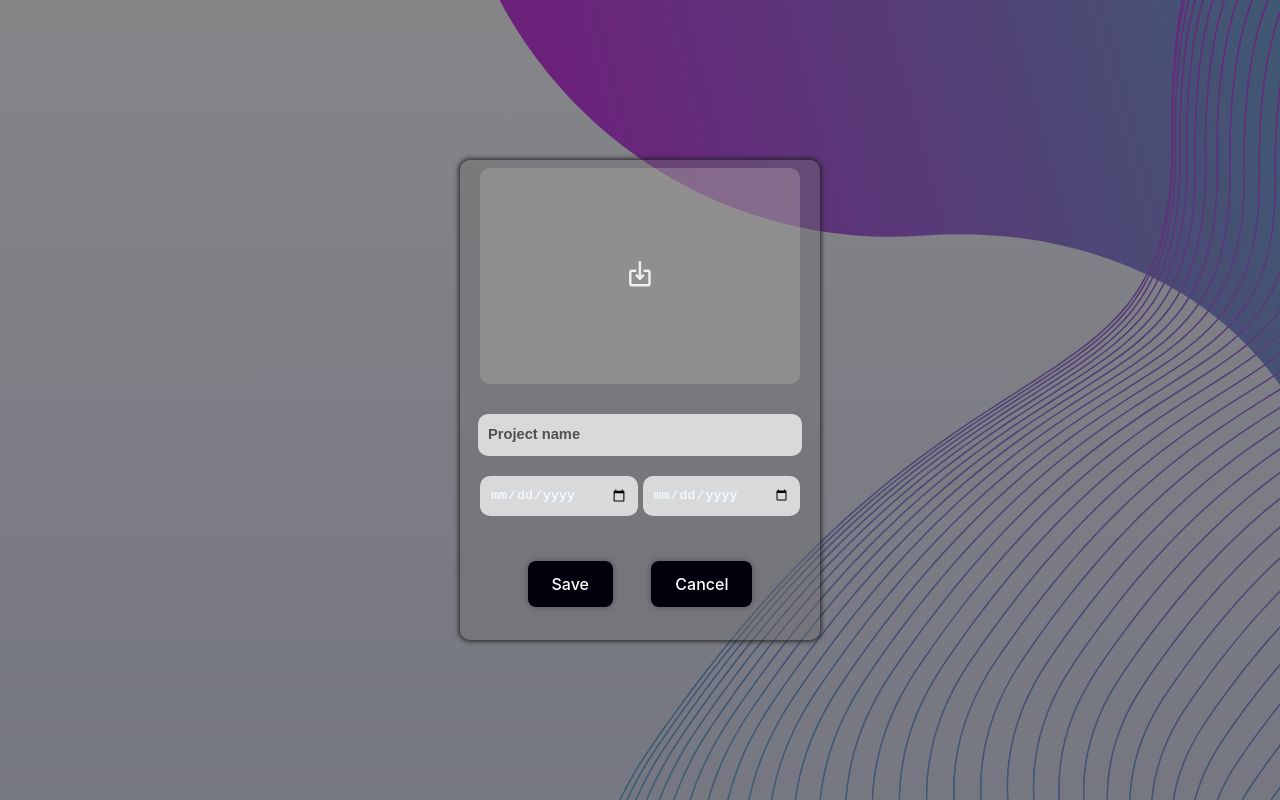
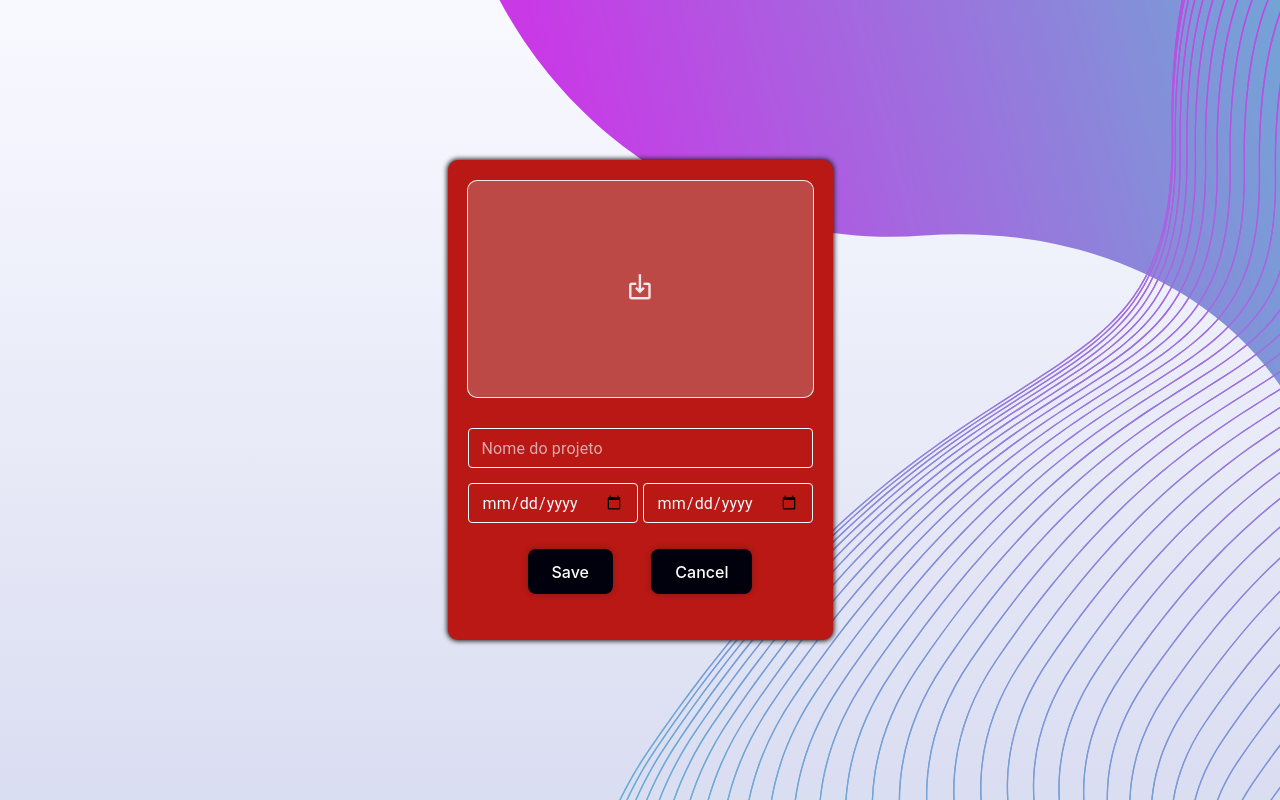
Before and after one commit to StanleyFerreiraC/Gerenciador, a React (Vite) app: page /home in a window 1280 px wide. Both pictures are taken after a click on the element 640 px from the left and 460 px from the top of the page. Built offline with nearby package versions, Linux system fonts and the light colour scheme.

Commit message:
dev material ui

```diff
--- a/index.html
+++ b/index.html
@@ -16,7 +16,7 @@
       href="https://fonts.googleapis.com/css2?family=Material+Symbols+Outlined:opsz,wght,FILL,GRAD@24,400,0,0"
     />
     <meta name="viewport" content="width=device-width, initial-scale=1.0" />
-    <title>Vite + React</title>
+    <title>Projeto</title>
   </head>
   <body>
     <div id="root"></div>
--- a/src/App.jsx
+++ b/src/App.jsx
@@ -1,4 +1,3 @@
-import { useState } from "react";
 import { Outlet } from "react-router-dom";
 import "./App.css";
 
--- a/src/Components/Card.jsx
+++ b/src/Components/Card.jsx
@@ -1,20 +1,22 @@
 import React from "react";
+import "../App.css";
 
 const Card = () => {
   return (
     <div
+    className="cards"
       style={{
         height: "100%",
-        minWidth: "180%",
+        minWidth: "25%",
         borderRadius: "20px",
-        backgroundColor: "#adadade8",
+        backgroundColor: "#b91814",
         display: "flex",
         alignItems: "center",
       }}
     >
       <div
         style={{
-          minWidth: "85%",
+          minWidth: "80%",
         }}
       >
         <p
--- a/src/Components/CreateCard.jsx
+++ b/src/Components/CreateCard.jsx
@@ -1,12 +1,17 @@
 import React from "react";
 
-const CreateCard = ({toggleVisibility}) => {
+import Box from "@mui/material/Box";
+import TextField from "@mui/material/TextField";
+import { styled } from "@mui/material/styles";
+import Container from "@mui/material/Container";
+import Button from "@mui/material/Button";
+
+const CreateCard = ({ toggleVisibility }) => {
   return (
-    <div
+    <Box
       style={{
         height: "100%",
         width: "100%",
-        backgroundColor: "#0707077a",
         position: "absolute",
         display: "flex",
         alignItems: "center",
@@ -17,13 +22,13 @@ const CreateCard = ({toggleVisibility}) => {
       }}
     >
       {/* Campo do formulario */}
-      <div
-        style={{
+      <Box
+        sx={{
           height: "60%",
           minWidth: "25%",
           padding: "0px 20px",
           borderRadius: "10px",
-          backgroundColor: "rgba(111, 111, 111, 0.4)",
+          backgroundColor: "#b91814",
           display: "flex",
           alignItems: "center",
           justifyContent: "center",
@@ -32,8 +37,8 @@ const CreateCard = ({toggleVisibility}) => {
         }}
       >
         {/* Drop de imagem */}
-        <div
-          style={{
+        <Box
+          sx={{
             height: "45%",
             width: "100%",
             backgroundColor: "#c5bdbd4d",
@@ -41,6 +46,7 @@ const CreateCard = ({toggleVisibility}) => {
             display: "flex",
             justifyContent: "center",
             alignItems: "center",
+            border: "solid 1px",
           }}
         >
           <span
@@ -51,56 +57,60 @@ const CreateCard = ({toggleVisibility}) => {
           >
             place_item
           </span>
-        </div>
+        </Box>
         {/*Inputs*/}
 
-        <input
-          style={{
+        <TextField
+          variant="outlined"
+          name="projectname"
+          size="small"
+          type="text"
+          label="Nome do projeto"
+          sx={{
             marginTop: "30px",
-            width: "95%",
+            width: "100%",
             borderRadius: "10px",
           }}
-          name="projectname"
-          type="text"
-          placeholder="Project name"
         />
-        <div
-          style={{
+
+        <Box
+          sx={{
             width: "100%",
             display: "flex",
             justifyContent: "center",
             alignItems: "center",
             flexDirection: "row",
+            marginTop: "15px",
           }}
         >
-          <input
-            style={{
+          <TextField
+            sx={{
               borderRadius: "10px",
               marginRight: "5px",
               width: "50%",
               color: "#1f1e1ebb;",
             }}
             name="data de inicio"
+            size="small"
             type="date"
-            placeholder="Start Date"
           />
-          <input
-            style={{
+          <TextField
+            sx={{
               borderRadius: "10px",
               width: "50%",
               color: "#1f1e1ebb;",
             }}
+            size="small"
             name="data de Finalização"
             type="date"
-            placeholder="Completion date"
           />
-        </div>
-        <div>
+        </Box>
+        <Box>
           <button>Save</button>
           <button onClick={toggleVisibility}>Cancel</button>
-        </div>
-      </div>
-    </div>
+        </Box>
+      </Box>
+    </Box>
   );
 };
 
--- a/src/Pages/Home.jsx
+++ b/src/Pages/Home.jsx
@@ -30,7 +30,7 @@ const Home = () => {
               height: "40px",
               width: "40px",
               borderRadius: "20px",
-              backgroundColor: "#adadade8",
+              backgroundColor: "#b91814",
               marginTop: "15px",
             }}
             onClick={toggleVisibility}
--- a/src/Pages/Login.jsx
+++ b/src/Pages/Login.jsx
@@ -2,6 +2,7 @@ import React, { useState } from "react";
 import "../style/Login.css";
 import { useNavigate } from "react-router-dom";
 import Oig from "../assets/img/OIG.svg";
+import axios from "axios";
 
 import Box from "@mui/material/Box";
 import TextField from "@mui/material/TextField";
@@ -23,12 +24,14 @@ const Login = () => {
     setPosicao(49.9); // Mover a div 100px para a direita
     setDisplaySing("flex");
     setDisplayLogin("none");
+    setError(null);
   };
 
   const moverDivRight = () => {
     setPosicao(36.5); // Mover a div 100px para a direita
     setDisplaySing("none");
     setDisplayLogin("flex");
+    setError(null);
   };
 
   //Função de autenticação Login
@@ -38,7 +41,7 @@ const Login = () => {
 
     //Se o campo estiver vazio mostre a mensagem
     if (!email.trim() || !password.trim()) {
-      setError("Please fill in all fields");
+      setError("Preencha todos os campos");
       return;
     }
 
@@ -68,7 +71,7 @@ const Login = () => {
 
     //Se o campo estiver vazio mostre a mensagem
     if (!email.trim() || !password.trim()) {
-      setError("Por favor, preencha todos os campos");
+      setError("Preencha todos os campos");
       return;
     }
 
@@ -108,6 +111,7 @@ const Login = () => {
           display: "flex",
           width: "60%",
           alignItems: "center",
+          boxShadow: "0px 0px 10px 0px #000000",
           backgroundColor: "#ffffff",
           borderRadius: "10px",
           padding: "10px 20px 10px 20px",
@@ -194,13 +198,17 @@ const Login = () => {
         autoComplete="off"
       >
         {/******Logo******/}
-        <img style={{ height: "70px", width: "60px", scale:"1.5" }} src={Oig} />
+        <img
+          style={{ height: "70px", width: "60px", scale: "1.5" }}
+          src={Oig}
+        />
         <strong className="erro">{error}</strong>
 
         {/******Login******/}
         <Box
           component="form"
           className="login visibilityLogin"
+          onSubmit={handlerLogin}
           sx={{
             "& > :not(style)": { m: 1 },
             display: `${displayLogin}`,
@@ -214,15 +222,16 @@ const Login = () => {
             label="E-mail"
             variant="outlined"
             size="small"
+            value={email}
             onChange={(e) => setEmail(e.target.value)}
           />
           <TextField
-
             className="input"
             label="Senha"
             variant="outlined"
             type="password"
             size="small"
+            value={password}
             onChange={(e) => setPassword(e.target.value)}
           />
           <Box
@@ -239,7 +248,7 @@ const Login = () => {
           <Button
             className="entrar"
             variant="contained"
-            onClick={(e) => handlerLogin(e)}
+            type="submit"
             sx={{
               boxShadow: "none",
               width: "100px",
@@ -272,7 +281,6 @@ const Login = () => {
             sx={{ color: "white", borderColor: "white" }}
           />
           <TextField
-
             className="input"
             name="email"
             label="E-mail"
@@ -281,7 +289,6 @@ const Login = () => {
             size="small"
           />
           <TextField
-
             className="input"
             label="Senha"
             variant="outlined"
--- a/src/index.css
+++ b/src/index.css
@@ -34,7 +34,6 @@ input {
   color: #000000;
 }
 
-
 input:focus {
   outline: none; /* Remover a borda padrão do navegador */
 }
@@ -70,18 +69,21 @@ button {
   border: none;
   padding: 0.8em 1.5em;
   margin: 1.6em 1.2em;
+  color: #000000;
   font-size: 1em;
   font-weight: 500;
   font-family: inherit;
-  background-color: #c5bdbd4d;
+  background-color: aliceblue;
   box-shadow: 0px 0px 5px 1px rgba(30, 29, 29, 0.295);
   cursor: pointer;
 }
 button:hover {
-  transition: background-color 0.20s, scale 0.20s;
-  background-color: #bf2946;
+  transition: background-color 0.2s, scale 0.2s;
+  background-color: #cb4204;
   color: #1a1a1a;
-  scale: 1.05;
+  scale: 1.02;
+  border: solid 1px;
+  border-color: aliceblue;
 }
 
 .material-symbols-outlined {
@@ -103,3 +105,9 @@ button:hover {
     background-image: url(./assets/background.svg);
   }
 }
+
+@media (max-width: 500px) {
+  .cards {
+    min-width: 100% !important;
+  }
+}
--- a/src/main.jsx
+++ b/src/main.jsx
@@ -1,6 +1,6 @@
 import React from "react";
 import ReactDOM from "react-dom/client";
-import {  BrowserRouter as Router, Routes, Route, HashRouter } from "react-router-dom";
+import {  BrowserRouter as Router, Routes, Route } from "react-router-dom";
 import App from "./App.jsx";
 import Login from "./Pages/Login";
 import Home from "./Pages/Home";
```
